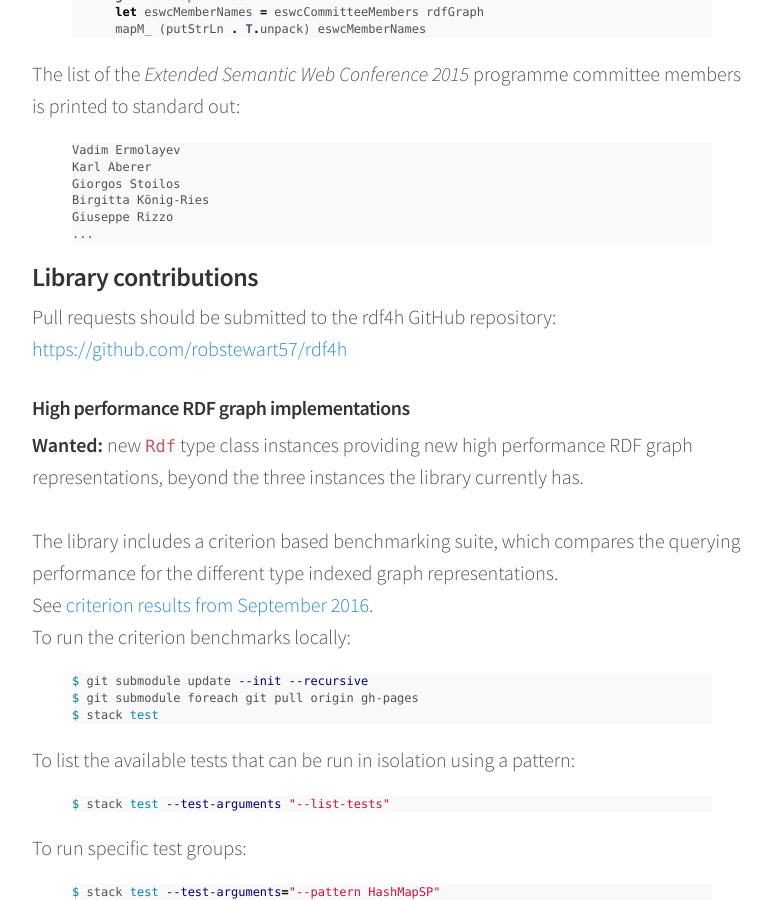
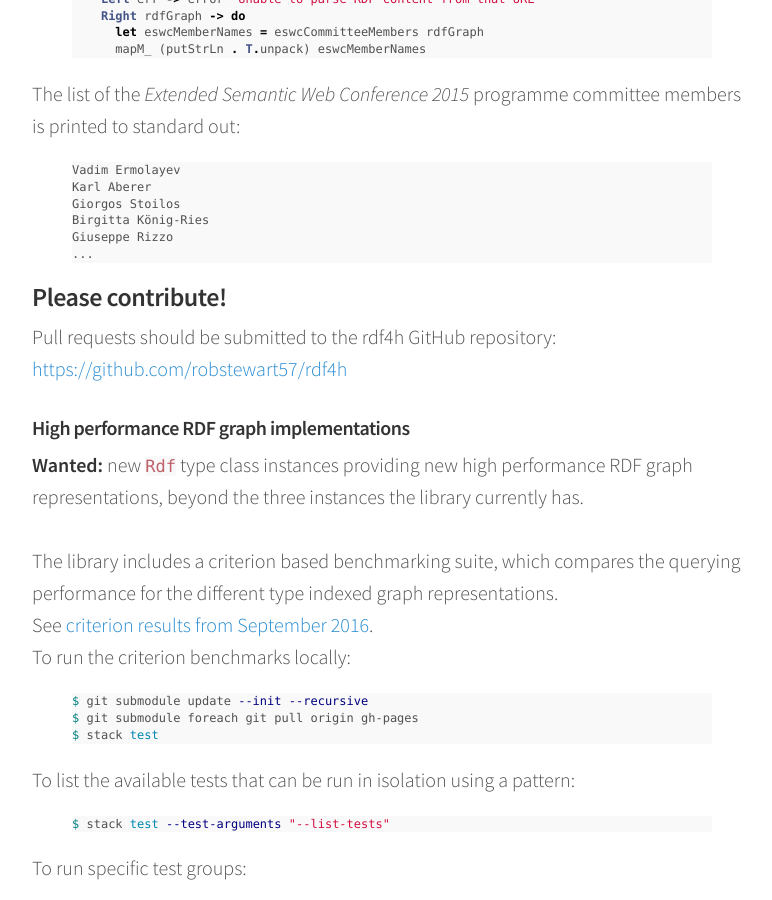
Before and after one commit to robstewart57/rdf4h, a Jekyll site: the page built from docs/index.md, in a window 1280 px wide and 900 px high, scrolled down 2891 px. Shown: the whole window, without its empty margins (248-1020 px from the left). Built offline with Jekyll 4.4.1, drawn with Linux system fonts in a browser that asks for light colours; part of the change alters nothing that is shown.

```diff
--- a/docs/index.md
+++ b/docs/index.md
@@ -11,6 +11,12 @@ layout: default
   <!--   {% endfor %} -->
   <!-- </nav> -->
 </header>
+
+<a href="https://github.com/robstewart57/rdf4h"><img style="position:
+absolute; top: 0; right: 0; border: 0;"
+src="https://camo.githubusercontent.com/a6677b08c955af8400f44c6298f40e7d19cc5b2d/68747470733a2f2f73332e616d617a6f6e6177732e636f6d2f6769746875622f726962626f6e732f666f726b6d655f72696768745f677261795f3664366436642e706e67"
+alt="Fork me on GitHub"
+data-canonical-src="https://s3.amazonaws.com/github/ribbons/forkme_right_gray_6d6d6d.png"></a>
 
 ### Overview
 
@@ -167,7 +173,7 @@ Giuseppe Rizzo
 ...
 {% endhighlight %}
 
-### Library contributions
+### Please contribute!
 
 Pull requests should be submitted to the rdf4h GitHub repository:
 [https://github.com/robstewart57/rdf4h](https://github.com/robstewart57/rdf4h)
```
